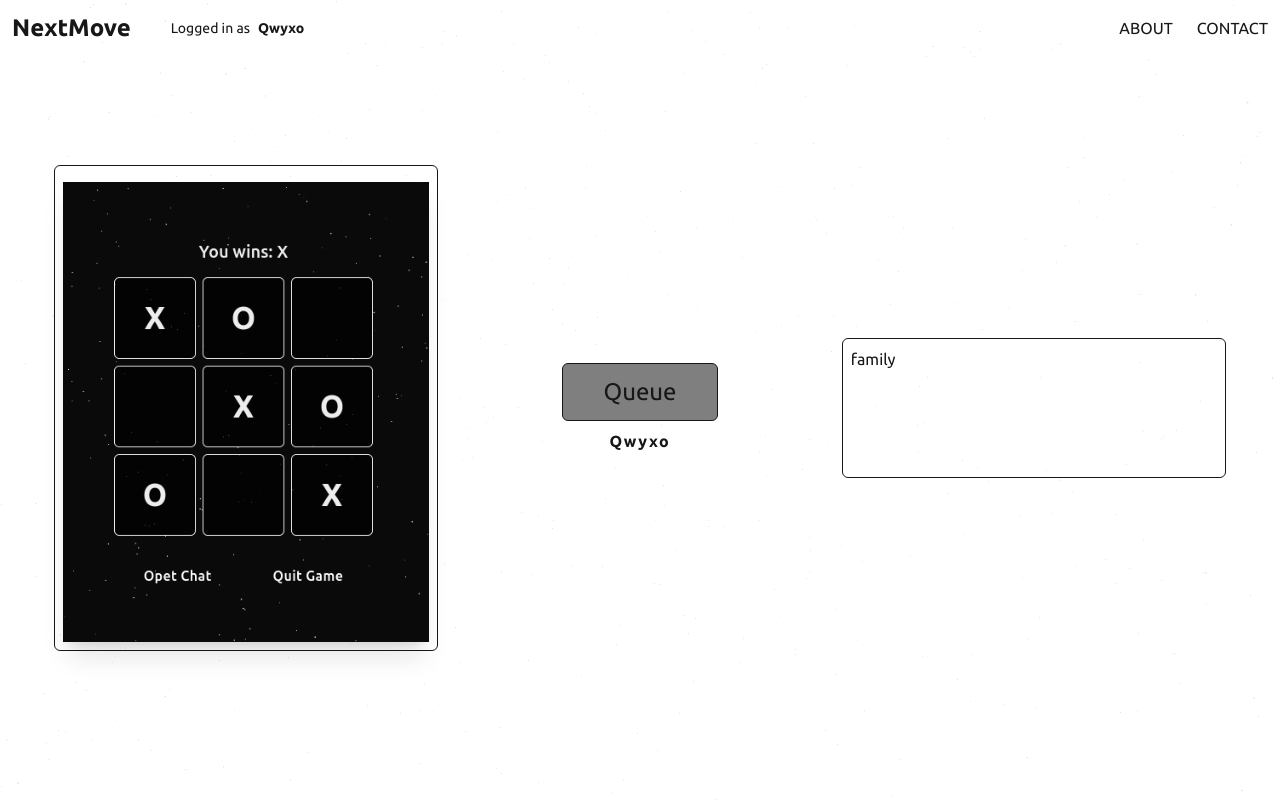
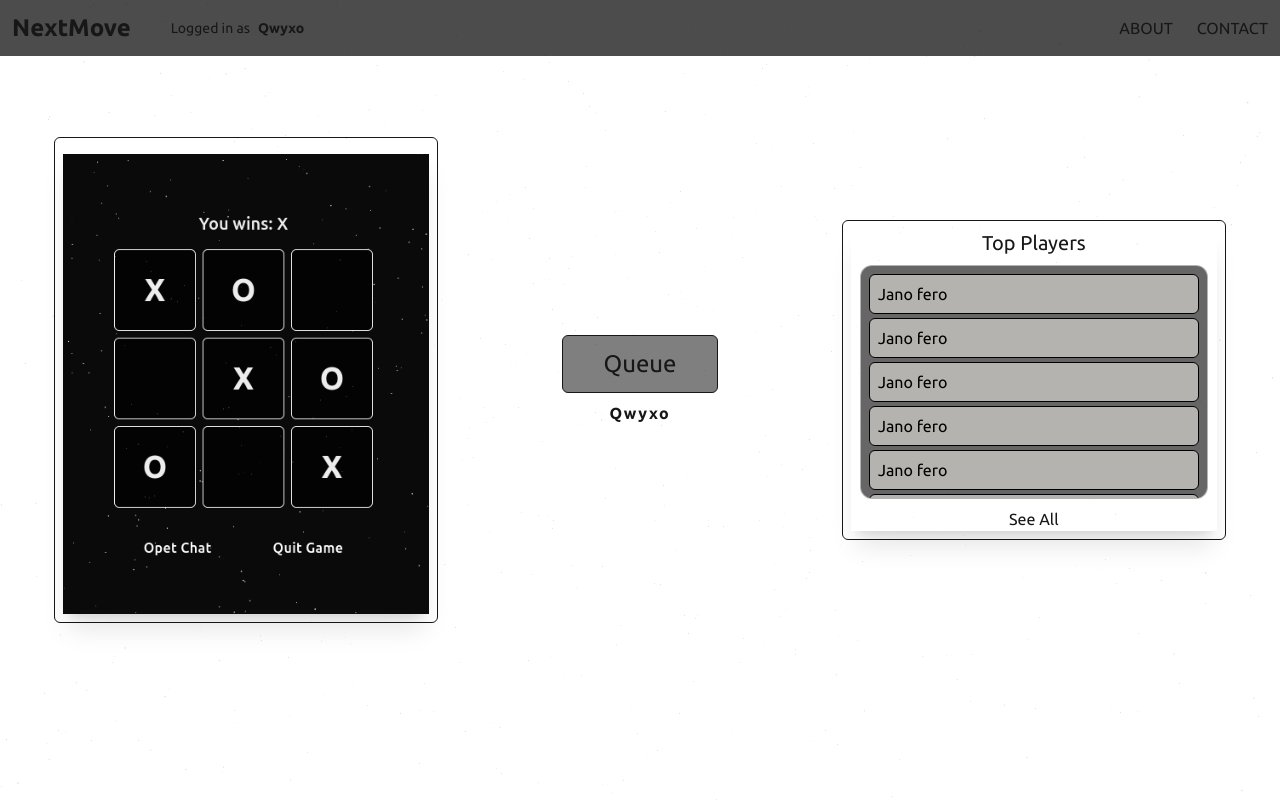
Before and after one commit to qzyx/NextMove, a Next.js app: page / in a window 1280 px wide. Built offline with nearby package versions, Linux system fonts and the light colour scheme; a web font is replaced by a local one.

Commit message:
Added Top Players form

```diff
--- a/app/_Components/Header.jsx
+++ b/app/_Components/Header.jsx
@@ -4,7 +4,7 @@ import Menu from "./Menu";
 
 function Header() {
   return (
-    <div className=" flex p-3 justify-between md:justify-start items-center  relative gap-10">
+    <div className=" fixed bg-black/70 flex p-3 justify-between w-full md:justify-start items-center   gap-10">
       <Link href={"/"} className="text-xl font-bold sm:text-2xl top-2 left-2">
         NextMove
       </Link>
--- /dev/null
+++ b/app/_Components/TopPlayerItem.jsx
@@ -0,0 +1,7 @@
+export default function TopPlayerItem() {
+  return (
+    <div className="bg-[#eae7e198] text-black px-2 min-h-10 flex items-center rounded-md border">
+      <span>Jano fero</span>
+    </div>
+  );
+}
--- /dev/null
+++ b/app/_Components/TopPlayersForm.jsx
@@ -0,0 +1,23 @@
+import TopPlayerItem from "./TopPlayerItem";
+
+export default function TopPlayersForm() {
+  return (
+    <div className="flex w-full overflow-hidden  flex-col items-center max-h-full shadow-xl gap-2">
+      <div>
+        <span className="text-xl">Top Players</span>
+      </div>
+      <div className="bg-black/60 border-[#eae7e198] border-1 rounded-xl w-[95%] h-[80%] flex flex-col p-2 overflow-scroll gap-1">
+        <TopPlayerItem></TopPlayerItem>
+        <TopPlayerItem></TopPlayerItem>
+        <TopPlayerItem></TopPlayerItem>
+        <TopPlayerItem></TopPlayerItem>
+        <TopPlayerItem></TopPlayerItem>
+        <TopPlayerItem></TopPlayerItem>
+        <TopPlayerItem></TopPlayerItem>
+        <TopPlayerItem></TopPlayerItem>
+        <TopPlayerItem></TopPlayerItem>
+      </div>
+      <button>See All</button>
+    </div>
+  );
+}
--- a/app/layout.js
+++ b/app/layout.js
@@ -37,7 +37,7 @@ export default function RootLayout({ children }) {
         ></link>
       </head>
       <body
-        className={`${geistSans.variable} ${geistMono.variable} antialiased flex flex-col md:h-screen`}
+        className={`${geistSans.variable} ${geistMono.variable} antialiased flex flex-col min-h-screen`}
       >
         <SpaceScene></SpaceScene>
         <Header></Header>
--- a/app/page.js
+++ b/app/page.js
@@ -1,23 +1,24 @@
 import Qbutton from "./_Components/Qbutton";
+import TopPlayersForm from "./_Components/TopPlayersForm";
 import GameIntroduction from "./_Components/UI/GameIntroduction";
 import NameTag from "./_Components/UI/NameTag";
 
 export default function Home() {
   return (
-    <main className="w-full flex-col md:flex-row mb-10 flex grow justify-center gap-2 sm:gap-4 md:gap-6 lg:gap-8 items-center lg:justify-around">
-      <div className=" md:w-80 xl:w-96 lg:flex-none hidden md:flex  max-h[90%] mx-4 min-h-[20%] border p-2 rounded-md ">
+    <main className="w-full mt-10 md:mt-0 flex-col md:flex-row mb-10 flex grow justify-center gap-2 sm:gap-4 md:gap-6 lg:gap-8 items-center lg:justify-around">
+      <div className=" md:w-80 xl:w-96 w-[80%]  hidden md:flex  max-h[90%] mx-4 min-h-[50%] border p-2 rounded-md ">
         <GameIntroduction></GameIntroduction>
       </div>
       <span className="flex my-10 flex-col  items-center gap-2 justify-center">
         <Qbutton></Qbutton>
         <NameTag></NameTag>
       </span>
+      <div className=" flex-1 md:flex-none md:w-80 xl:w-96 flex  md:mx-4 max-h[50%] md:h-80 min-h-[50%] border p-2 rounded-md w-[80%]">
+        <TopPlayersForm></TopPlayersForm>
+      </div>
 
-      <div className="flex-1 flex md:hidden mx-4 max-h[90%] min-h-[20%] border p-2 rounded-md w-[80%]">
+      <div className="flex-1 flex md:hidden mx-4 max-h[90%] min-h-[50%] border p-2 rounded-md w-[80%]">
         <GameIntroduction></GameIntroduction>
-      </div>
-      <div className=" md:w-80 xl:w-96 lg:flex-none  flex max-h[90%] mx-4 min-h-[20%] border p-2 rounded-md ">
-        family
       </div>
     </main>
   );
```
